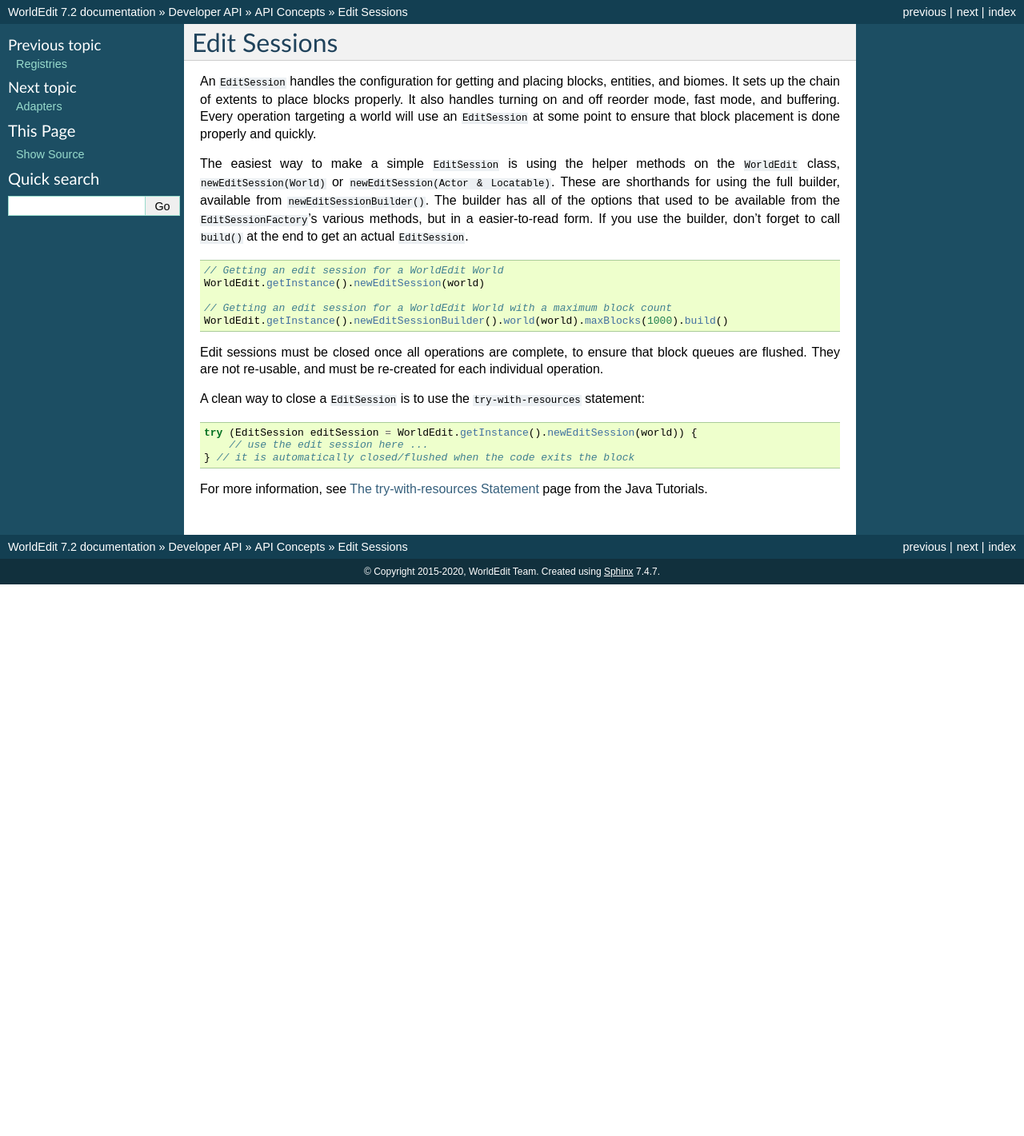
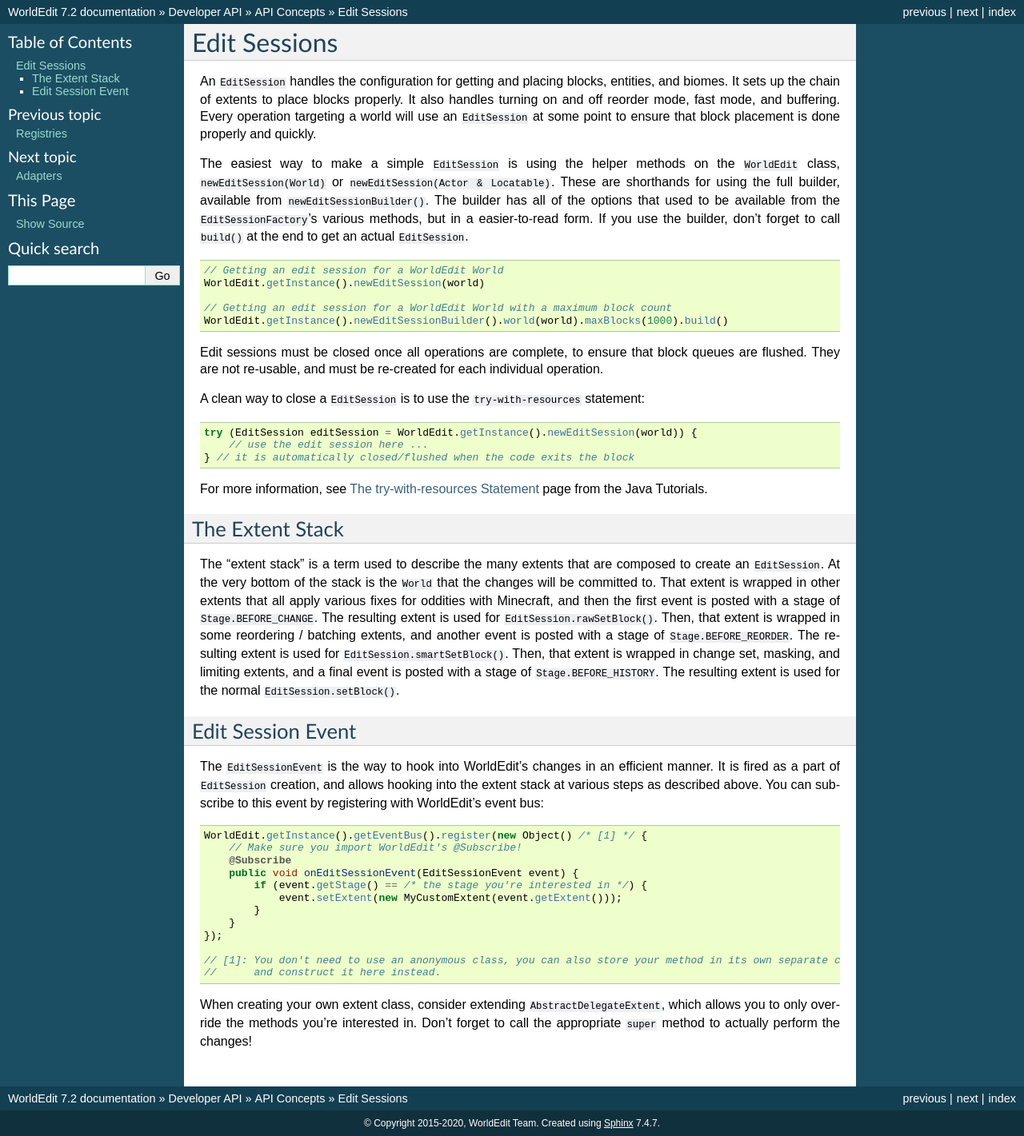
Before and after one commit to EngineHub/WorldEditDocs, a Sphinx documentation site: the page built from source/api/concepts/edit-sessions.rst, in a window 1280 px wide. Shown: the whole page at 80% size. Built offline with Sphinx 7.4.7, drawn with Linux system fonts in a browser that asks for light colours; before the commit the page ends 900 px from its top, so only the background shows below that.

Commit message:
Document the extent stack, and relevant event

```diff
--- a/source/api/concepts/actors.rst
+++ b/source/api/concepts/actors.rst
@@ -5,4 +5,4 @@ An ``Actor`` is anything that uses WorldEdit commands or certain APIs. Typically
 also be a command block, the console, or perhaps an entity. As should be clear, an actor does not need a location
 in the world, although many actors also implement ``Locatable`` to provide this. A mod/plugin does not usually need
 to provide an actor to use the WorldEdit API, but actors may be provided in certain hooks such as
-``EditSessionEvent``, allowing for customization based on who/what an actor is.
+``EditSessionEvent`` (see :ref:`edit-session-event`), allowing for customization based on who/what an actor is.
--- a/source/api/concepts/edit-sessions.rst
+++ b/source/api/concepts/edit-sessions.rst
@@ -31,4 +31,43 @@ A clean way to close a ``EditSession`` is to use the ``try-with-resources`` stat
 
 For more information, see `The try-with-resources Statement`_ page from the Java Tutorials.
 
+The Extent Stack
+~~~~~~~~~~~~~~~~
+
+The "extent stack" is a term used to describe the many extents that are composed to create an ``EditSession``.
+At the very bottom of the stack is the ``World`` that the changes will be committed to. That extent is wrapped in
+other extents that all apply various fixes for oddities with Minecraft, and then the first event is posted with a stage
+of ``Stage.BEFORE_CHANGE``. The resulting extent is used for ``EditSession.rawSetBlock()``. Then, that extent
+is wrapped in some reordering / batching extents, and another event is posted with a stage of ``Stage.BEFORE_REORDER``.
+The resulting extent is used for ``EditSession.smartSetBlock()``. Then, that extent is wrapped in change set, masking,
+and limiting extents, and a final event is posted with a stage of ``Stage.BEFORE_HISTORY``. The resulting extent is
+used for the normal ``EditSession.setBlock()``.
+
+.. _edit-session-event:
+
+Edit Session Event
+~~~~~~~~~~~~~~~~~~
+
+The ``EditSessionEvent`` is the way to hook into WorldEdit's changes in an efficient manner. It is fired as a part of
+``EditSession`` creation, and allows hooking into the extent stack at various steps as described above. You can
+subscribe to this event by registering with WorldEdit's event bus:
+
+.. code-block:: java
+
+    WorldEdit.getInstance().getEventBus().register(new Object() /* [1] */ {
+        // Make sure you import WorldEdit's @Subscribe!
+        @Subscribe
+        public void onEditSessionEvent(EditSessionEvent event) {
+            if (event.getStage() == /* the stage you're interested in */) {
+                event.setExtent(new MyCustomExtent(event.getExtent()));
+            }
+        }
+    });
+
+    // [1]: You don't need to use an anonymous class, you can also store your method in its own separate class
+    //      and construct it here instead.
+
+When creating your own extent class, consider extending ``AbstractDelegateExtent``, which allows you to only override
+the methods you're interested in. Don't forget to call the appropriate ``super`` method to actually perform the changes!
+
 .. _The try-with-resources Statement: https://docs.oracle.com/javase/tutorial/essential/exceptions/tryResourceClose.html
```
